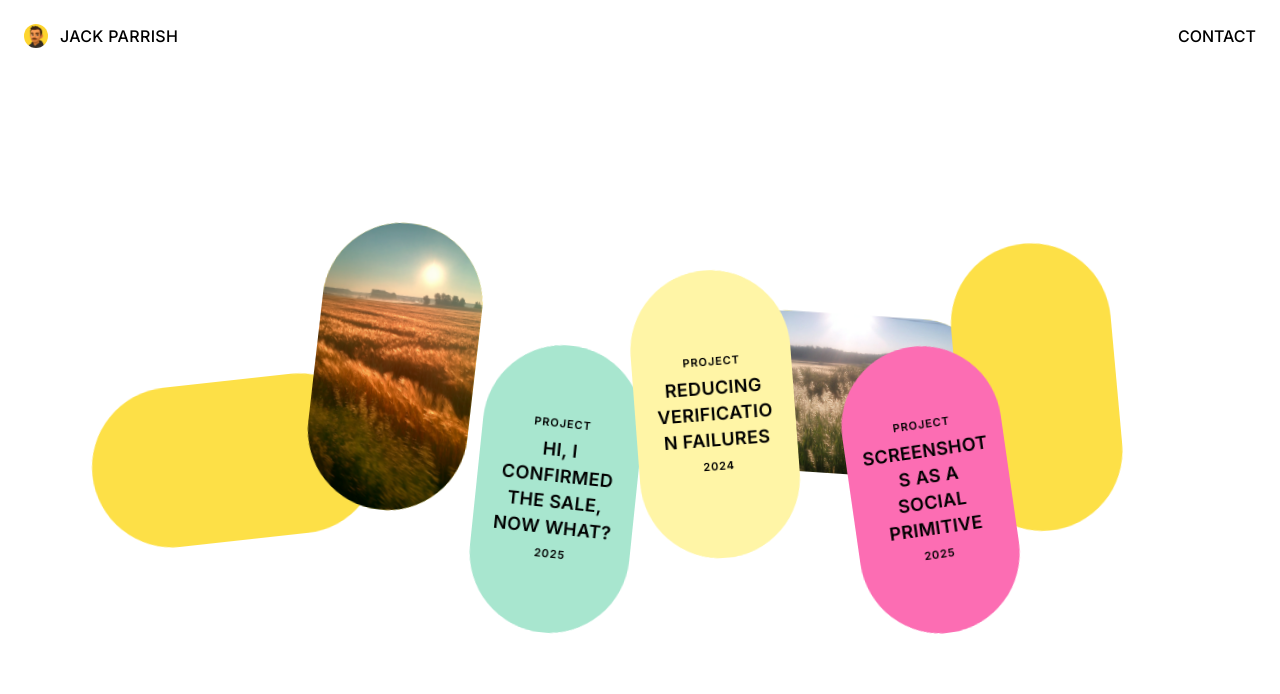
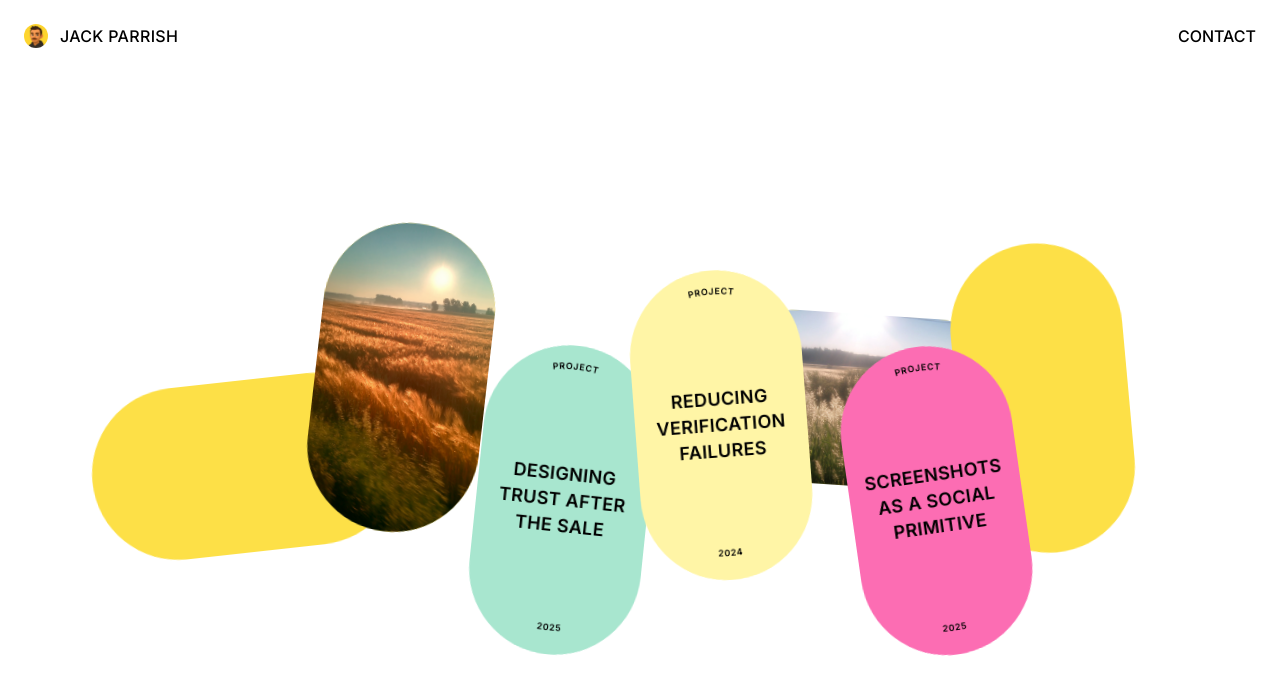
Before and after one commit to jackjpg/personal-site, a Next.js app: page / in a window 1280 px wide. Shown: the top 694 px of the page. Built offline with nearby package versions, Linux system fonts and the light colour scheme.

Commit message:
Verification: update date to Jul 2024; Seenit date updated; thumbnail z-index and size tweaks; curved labels and padding adjustments; Post-sale content updates

```diff
--- a/src/app/globals.css
+++ b/src/app/globals.css
@@ -190,27 +190,11 @@ body:has(.desktop) {
 }
 
 .projectLabel {
-  font-family: "Inter", sans-serif;
-  font-size: 11px;
-  font-weight: 600;
-  line-height: 1;
-  letter-spacing: 0.08em;
-  text-align: center;
-  text-transform: uppercase;
-  opacity: 1;
-  margin-bottom: 8px;
+  /* SVG curved text - styles handled inline */
 }
 
 .projectYear {
-  font-family: "Inter", sans-serif;
-  font-size: 11px;
-  font-weight: 600;
-  line-height: 1;
-  letter-spacing: 0.08em;
-  text-align: center;
-  text-transform: uppercase;
-  opacity: 1;
-  margin-top: 8px;
+  /* SVG curved text - styles handled inline */
 }
 
 @keyframes scrollVertical {
--- a/src/components/Desktop.tsx
+++ b/src/components/Desktop.tsx
@@ -208,7 +208,10 @@ export default function Desktop() {
 
           // Projects (case studies) get higher z-index by default
           const baseZIndex = zIndexOrder.indexOf(icon.id);
-          const zIndex = icon.kind === "route" ? baseZIndex + 100 : baseZIndex;
+          let zIndex = icon.kind === "route" ? baseZIndex + 100 : baseZIndex;
+          if (icon.id === "seenit-image") {
+            zIndex += 50; // Boost Seenit above other project thumbnails by default
+          }
 
           return (
             <DraggableIcon
--- a/src/components/DraggableIcon.tsx
+++ b/src/components/DraggableIcon.tsx
@@ -44,10 +44,14 @@ export default function DraggableIcon({
 
   // Ratio-to-size mapping - responsive sizing
   const isMobile = typeof window !== 'undefined' && window.innerWidth <= 880;
+  const baseMobile = 116;
+  const baseDesktop = 172;
+  const base = isMobile ? baseMobile : baseDesktop;
+  const longSide = Math.round(base * 1.8);
   const sizeMap = {
-    square: { width: isMobile ? 110 : 160, height: isMobile ? 110 : 160 },
-    portrait: { width: isMobile ? 110 : 160, height: isMobile ? 198 : 288 },
-    landscape: { width: isMobile ? 198 : 288, height: isMobile ? 110 : 160 }
+    square: { width: base, height: base },
+    portrait: { width: base, height: longSide },
+    landscape: { width: longSide, height: base }
   };
   const { width, height } = sizeMap[icon.ratio];
 
@@ -223,14 +227,37 @@ export default function DraggableIcon({
           ) : (
             <div className="textThumbnailStatic">
               {icon.kind === "route" && (
-                <div
+                <svg
                   className="projectLabel"
+                  viewBox="0 0 100 20"
                   style={{
-                    color: icon.bgColor === "#2B272A" ? "#FFFFFF" : "#000000"
+                    position: 'absolute',
+                    top: '14px',
+                    left: '50%',
+                    transform: 'translateX(-50%)',
+                    width: '80px',
+                    height: '20px',
+                    zIndex: 10
                   }}
                 >
-                  PROJECT
-                </div>
+                  <defs>
+                    <path id="topCurve" d="M 10,15 Q 50,5 90,15" />
+                  </defs>
+                  <text
+                    style={{
+                      fontSize: '11px',
+                      fill: icon.bgColor === "#2B272A" ? "#FFFFFF" : "#000000",
+                      fontFamily: 'Inter, sans-serif',
+                      fontWeight: '600',
+                      letterSpacing: '0.08em',
+                      textTransform: 'uppercase'
+                    }}
+                  >
+                    <textPath href="#topCurve" startOffset="50%" textAnchor="middle">
+                      PROJECT
+                    </textPath>
+                  </text>
+                </svg>
               )}
               <div
                 ref={textContentRef}
@@ -242,14 +269,37 @@ export default function DraggableIcon({
                 {icon.text}
               </div>
               {icon.kind === "route" && icon.year && (
-                <div
+                <svg
                   className="projectYear"
+                  viewBox="0 0 100 20"
                   style={{
-                    color: icon.bgColor === "#2B272A" ? "#FFFFFF" : "#000000"
+                    position: 'absolute',
+                    bottom: '14px',
+                    left: '50%',
+                    transform: 'translateX(-50%)',
+                    width: '80px',
+                    height: '20px',
+                    zIndex: 10
                   }}
                 >
-                  {icon.year}
-                </div>
+                  <defs>
+                    <path id="bottomCurve" d="M 10,5 Q 50,15 90,5" />
+                  </defs>
+                  <text
+                    style={{
+                      fontSize: '11px',
+                      fill: icon.bgColor === "#2B272A" ? "#FFFFFF" : "#000000",
+                      fontFamily: 'Inter, sans-serif',
+                      fontWeight: '600',
+                      letterSpacing: '0.08em',
+                      textTransform: 'uppercase'
+                    }}
+                  >
+                    <textPath href="#bottomCurve" startOffset="50%" textAnchor="middle">
+                      {icon.year}
+                    </textPath>
+                  </text>
+                </svg>
               )}
             </div>
           )
--- a/src/content/case-studies/seenit.mdx
+++ b/src/content/case-studies/seenit.mdx
@@ -8,7 +8,7 @@ introduction: |
   In six weeks, I partnered with an engineer to ship an MVP that turned private screenshots into weekly visible summaries. What I learned shaped the next iteration: performance to friendship, which I’m now currently building solo.
 
   Impact: 20–30% share rate in TestFlight; validated screenshots as a social signal.
-date: "2025"
+date: "Jul 2025–Oct 2025"
 role: "Founding Product Designer"
 client: "Seenit"
 ---
--- a/src/content/case-studies/verification.mdx
+++ b/src/content/case-studies/verification.mdx
@@ -6,7 +6,7 @@ introduction: |
   Impact (in 2 months): +7% first-time approval rate, −3h average verification time, and unlocked machine-learning improvements that scaled across the business.
 
   This project was a reminder that even small design interventions can shift both user trust and system efficiency.
-date: "2024"
+date: "Jul 2024"
 role: "Product Designer"
 client: "Motorway"
 ---
--- a/src/lib/icons.ts
+++ b/src/lib/icons.ts
@@ -64,7 +64,7 @@ export const icons: Icon[] = [
     kind: "route",
     href: "/case/post-sale",
     ratio: "portrait",
-    text: "Hi, I confirmed the sale, now what?",
+    text: "Designing trust after the sale",
     bgColor: "#A8E6CF",
     showLabel: true,
     year: "2025"
```
